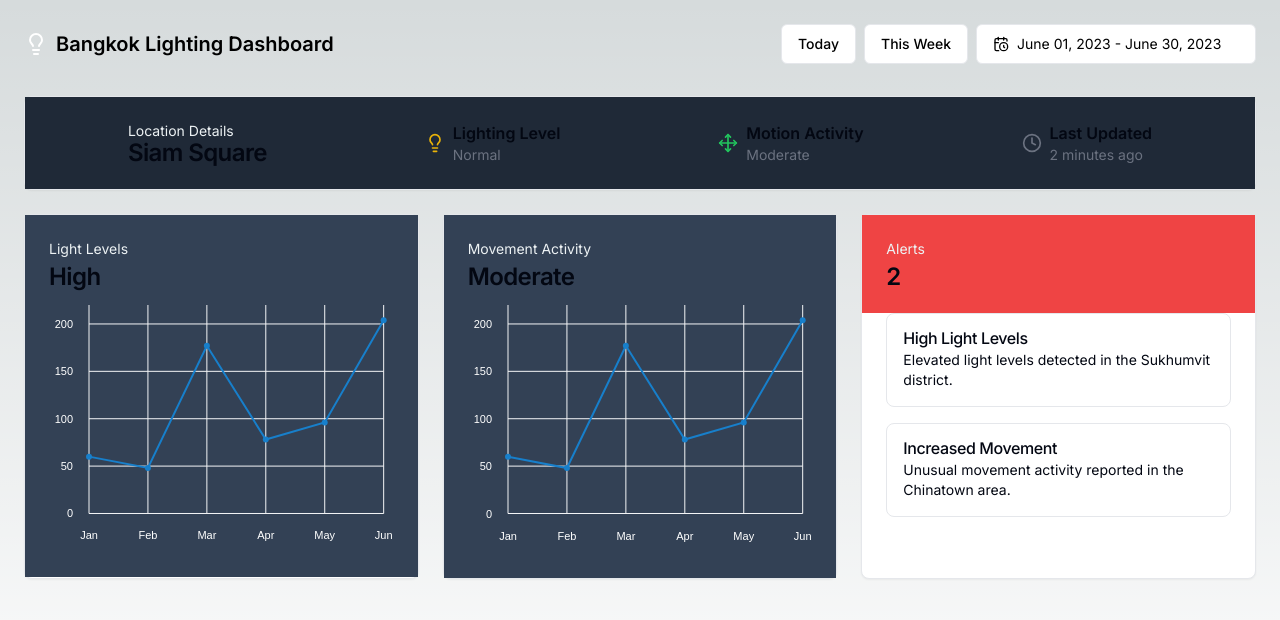
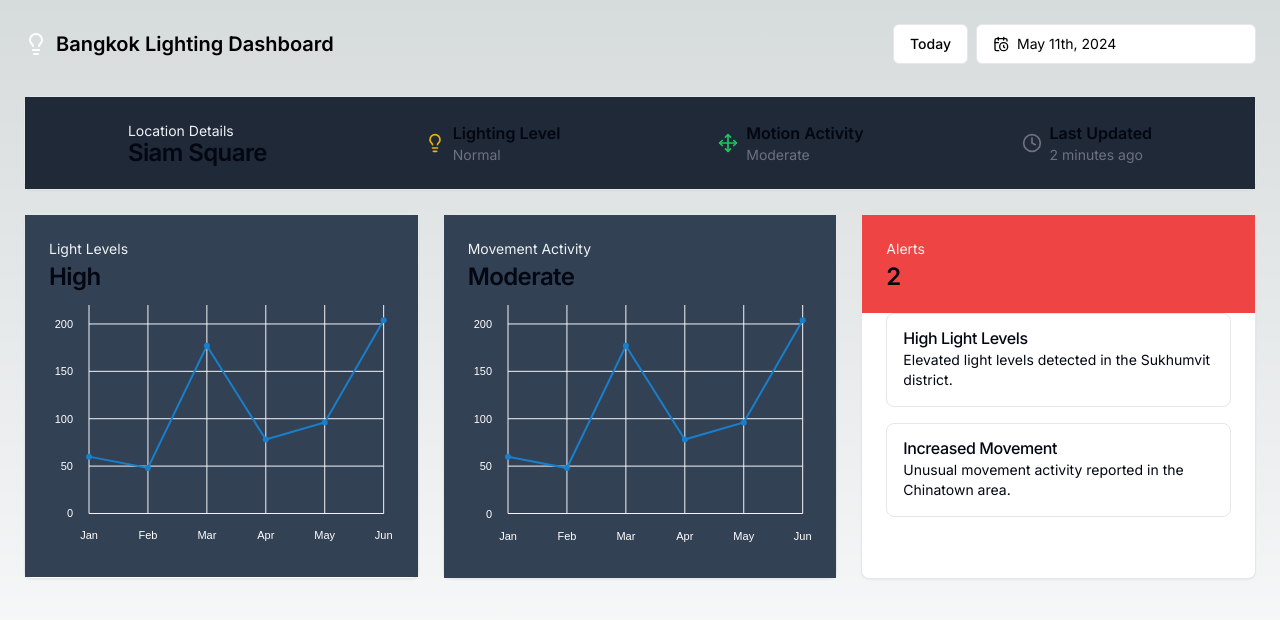
Before and after one commit to athensclub/bangkok-brightly-lit-frontend, a Next.js app: page / in a window 1280 px wide. Shown: the top 620 px of the page. Built offline with nearby package versions, Linux system fonts and the light colour scheme.

Commit message:
feat: calendar can select date

```diff
--- a/src/components/component/dashboard.jsx
+++ b/src/components/component/dashboard.jsx
@@ -19,15 +19,6 @@ To read more about using these font, please visit the Next.js documentation:
 **/
 import Link from "next/link";
 import { Button } from "@/components/ui/button";
-import { Input } from "@/components/ui/input";
-import {
-  DropdownMenuTrigger,
-  DropdownMenuLabel,
-  DropdownMenuSeparator,
-  DropdownMenuItem,
-  DropdownMenuContent,
-  DropdownMenu,
-} from "@/components/ui/dropdown-menu";
 import {
   PopoverTrigger,
   PopoverContent,
@@ -41,12 +32,9 @@ import {
   CardContent,
   Card,
 } from "@/components/ui/card";
-import { ResponsivePie } from "@nivo/pie";
-import { Checkbox } from "@/components/ui/checkbox";
-import { Label } from "@/components/ui/label";
 import { AlertTitle, AlertDescription, Alert } from "@/components/ui/alert";
-import { ResponsiveHeatMap } from "@nivo/heatmap";
 import { ResponsiveLine } from "@nivo/line";
+import { useState } from "react";
 
 function MapPinIcon(props) {
   return (
@@ -145,20 +133,20 @@ function LineChart(props) {
 }
 
 export function Dashboard() {
+  const [selectedDate, setSelectedDate] = useState(new Date());
+
   return (
     <div className="grid min-h-screen w-full">
       <div className="flex flex-col">
         <main className="flex flex-1 flex-col gap-4 p-4 md:gap-8 md:p-6">
           <div className="flex items-center gap-4">
             <h1 className="font-semibold text-lg md:text-xl flex flex-row items-center gap-2">
-            <LightbulbIcon className="h-6 w-6 text-white" /> Bangkok Lighting Dashboard
+              <LightbulbIcon className="h-6 w-6 text-white" /> Bangkok Lighting
+              Dashboard
             </h1>
             <div className="ml-auto flex items-center gap-2">
               <Button className="hidden sm:flex" variant="outline">
                 Today
-              </Button>
-              <Button className="hidden md:flex" variant="outline">
-                This Week
               </Button>
               <Popover>
                 <PopoverTrigger asChild>
@@ -168,11 +156,11 @@ export function Dashboard() {
                     variant="outline"
                   >
                     <CalendarClockIcon className="mr-2 h-4 w-4" />
-                    June 01, 2023 - June 30, 2023
+                    {formatDate(selectedDate)}
                   </Button>
                 </PopoverTrigger>
                 <PopoverContent align="end" className="w-auto p-0">
-                  <Calendar initialFocus mode="range" numberOfMonths={2} />
+                  <Calendar mode="single" setSelected={setSelectedDate} />
                 </PopoverContent>
               </Popover>
             </div>
@@ -270,6 +258,25 @@ export function Dashboard() {
       </div>
     </div>
   );
+}
+
+function formatDate(date) {
+  const year = date.getFullYear();
+  const month = date.getMonth(); // Months are zero-indexed (January is 0)
+  const day = date.getDate();
+
+  const dateSuffix =
+    day % 10 === 1 && day !== 11
+      ? "st"
+      : day % 10 === 2 && day !== 12
+      ? "nd"
+      : "th";
+
+  const formattedDate = `${new Intl.DateTimeFormat("en-US", {
+    month: "long",
+  }).format(date)} ${day}${dateSuffix}, ${year}`;
+
+  return formattedDate;
 }
 
 function BellIcon(props) {
--- a/src/components/ui/calendar.jsx
+++ b/src/components/ui/calendar.jsx
@@ -10,12 +10,14 @@ function Calendar({
   className,
   classNames,
   showOutsideDays = true,
+  setSelected,
   ...props
 }) {
   return (
     (<DayPicker
       showOutsideDays={showOutsideDays}
       className={cn("p-3", className)}
+      onSelect={setSelected}
       classNames={{
         months: "flex flex-col sm:flex-row space-y-4 sm:space-x-4 sm:space-y-0",
         month: "space-y-4",
```
